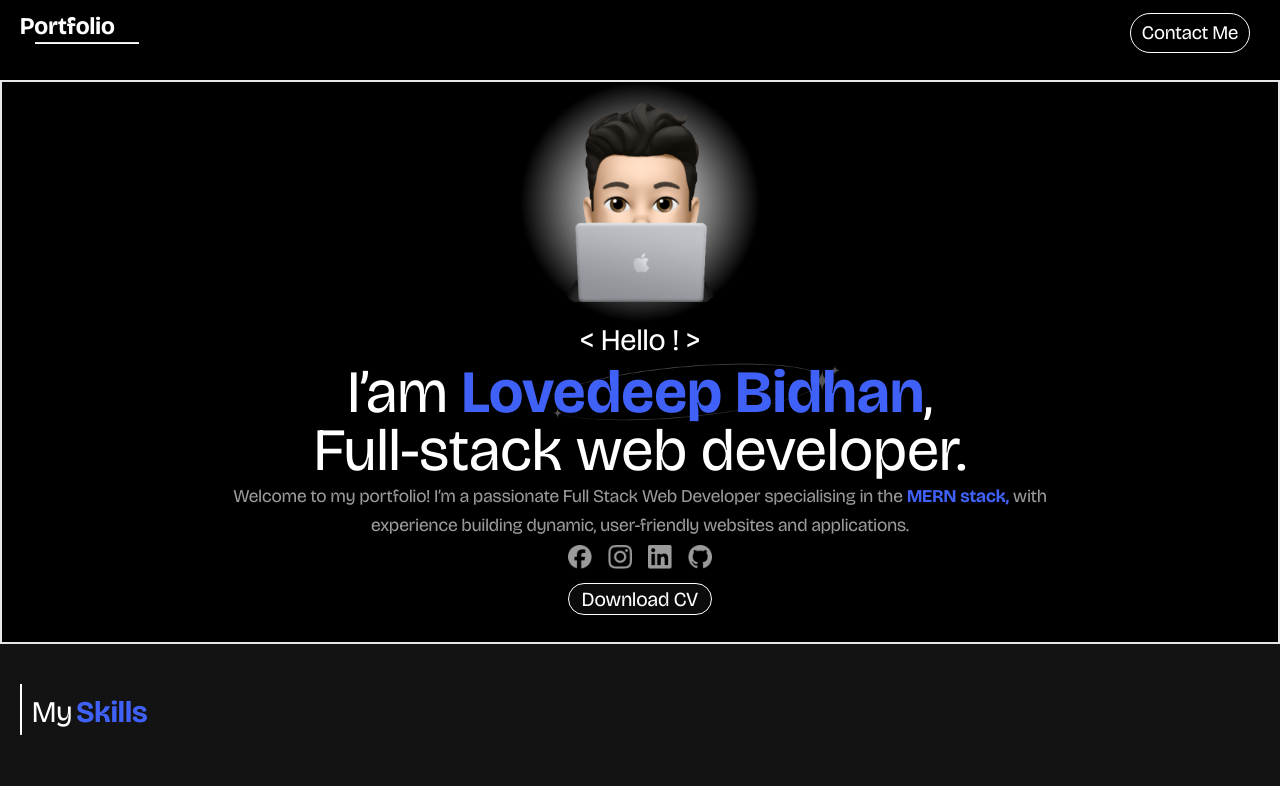
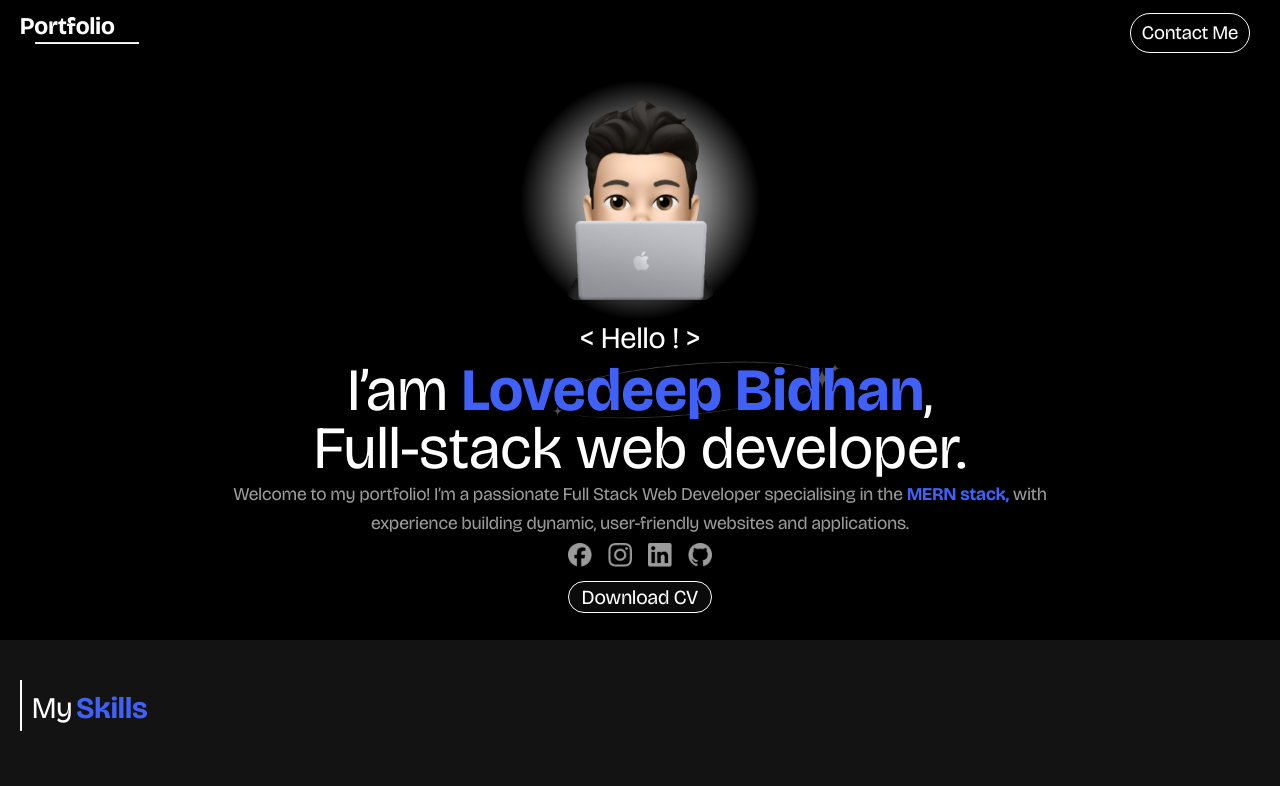
Before and after one commit to Lovedeep24/myPortfolio, a React (Vite) app: page / in a window 1280 px wide. Shown: the top 786 px of the page. Built offline with nearby package versions, Linux system fonts and the light colour scheme.

Commit message:
added toast

```diff
--- a/src/Components/Body1.jsx
+++ b/src/Components/Body1.jsx
@@ -12,7 +12,7 @@ export default function Body1() {
   return (
     <>
      <div className="w-full bg-black h-auto sm:px-6 lg:px-8">
-        <div className="flex flex-col justify-centre items-center border-2 border-solid bg-black sm:p-10">
+        <div className="flex flex-col justify-centre items-center bg-black sm:p-10">
             <div className=" overflow-hidden mx-auto h-58 w-60 sm:w-48 sm:h-48 lg:w-60 lg:h-60 flex justify-center items-center mt-2  rounded-full bg-[radial-gradient(50%_50%_at_50%_50%,_#FFF_10%,_rgba(67,_67,_67,_0.00)_100%)]">
                 <div className="p-4 h-50 w-50">
                      <img src={portfilioImg} alt="portfolio" className="w-full h-full object-contain"/>
--- a/src/Components/Skills.jsx
+++ b/src/Components/Skills.jsx
@@ -2,7 +2,7 @@ import React from 'react';
 import { motion } from "framer-motion";
 import styles from '../Styles/skills.module.css';
 import html from '../assets/HTML5.png';
-import css from '../assets/Css.png';
+import css from '../assets/css.png';
 import js from '../assets/javascript.png';
 import react from '../assets/React.png';
 import node from '../assets/nodejs.png';
@@ -37,7 +37,7 @@ export default function Skills() {
             My <span> Skills</span>
           </p>
         </div>
-        <div style={{marginLeft: '100px', marginTop:'100px',marginLeft: window.innerWidth < 640 ? '40px' : '100px',}} className="grid grid-cols-2 md:grid-cols-3 lg:grid-cols-4 xl:grid-cols-5 gap-10 border-amber-500">
+        <div style={{ marginTop:'100px',marginLeft: window.innerWidth < 640 ? '40px' : '100px',}} className="grid grid-cols-2 md:grid-cols-3 lg:grid-cols-4 xl:grid-cols-5 gap-10 border-amber-500">
           {skills.map((skill) => {
             return (
               <motion.div
```
